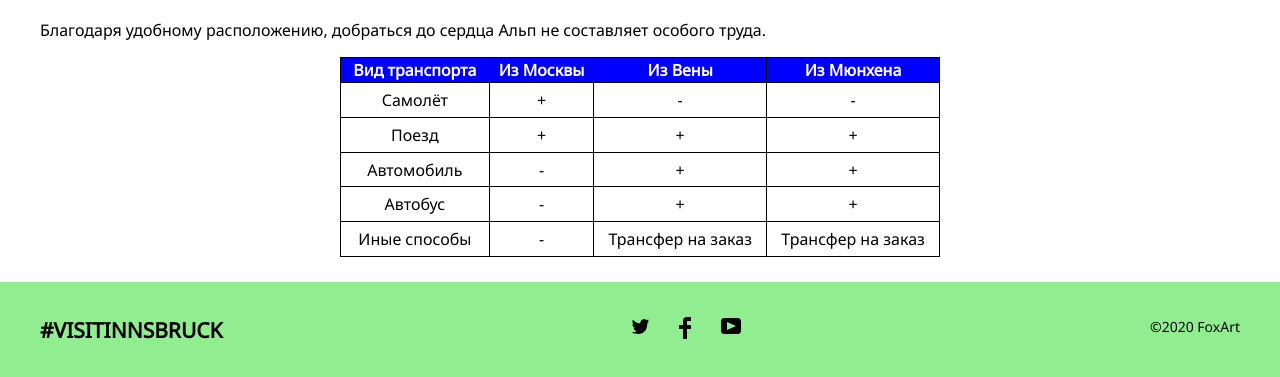
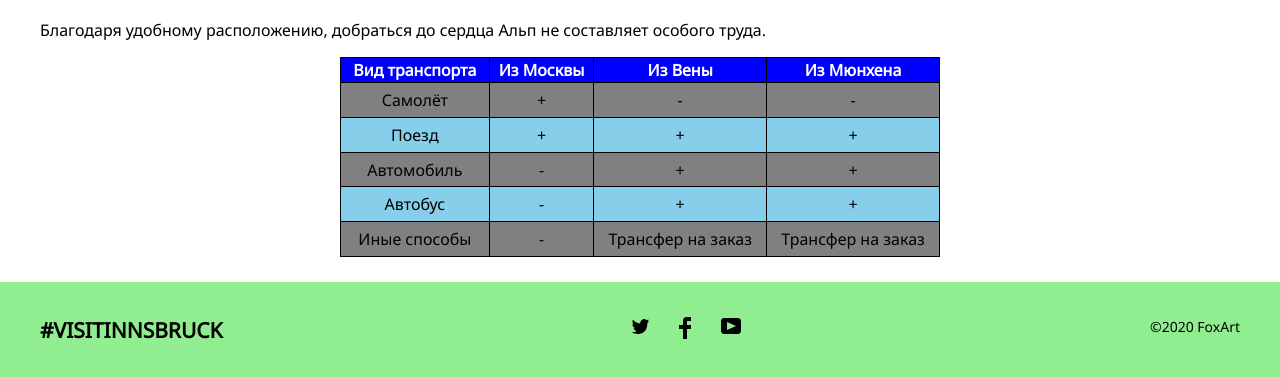
Before and after one commit to ShishKA666/site6, a plain HTML site: page index.html in a window 1280 px wide. Shown: the part 3658-4035 px from the top of the page. Drawn offline with Linux system fonts and the light colour scheme.

Commit message:
Add files via upload

```diff
--- a/index.html
+++ b/index.html
@@ -3,7 +3,9 @@
 <head>
     <meta charset="UTF-8">
     <title>Инсбург</title>
+    <meta name="viewport" content="width=device-width,initial-scale=1.0">
     <link rel="stylesheet" href="style.css">
+    <link rel="stylesheet" href="media.css">
     <link href="https://fonts.googleapis.com/css2?family=Noto+Sans&display=swap" rel="stylesheet">
 </head>
 <body>
--- a/style.css
+++ b/style.css
@@ -218,3 +218,23 @@ h3{
     background-color: blue;
     color: white;
 }
+
+.transport tr:nth-child(1){
+    background-color: gray;
+}
+
+.transport tr:nth-child(2){
+    background-color: skyblue;
+}
+
+.transport tr:nth-child(3){
+    background-color: gray;
+}
+
+.transport tr:nth-child(4){
+    background-color: skyblue;
+}
+
+.transport tr:nth-child(5){
+    background-color: gray;
+}
```
